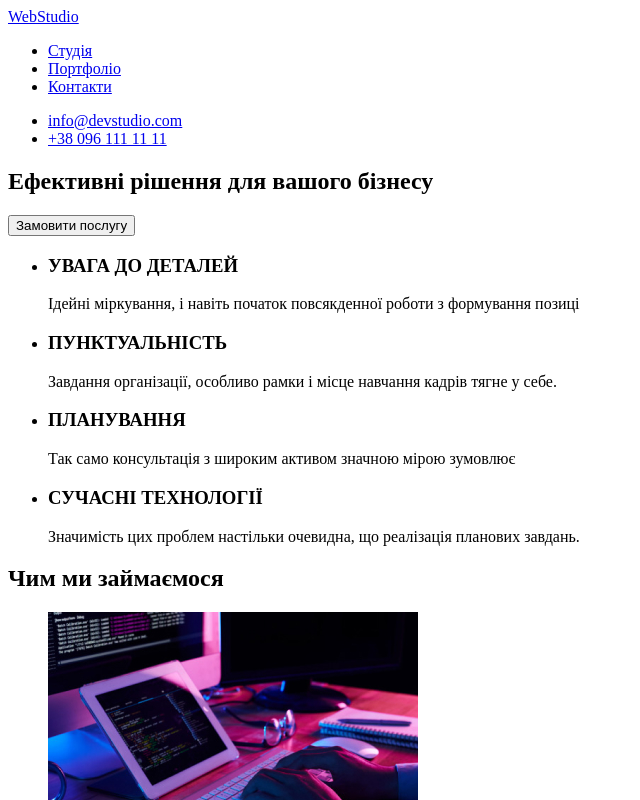
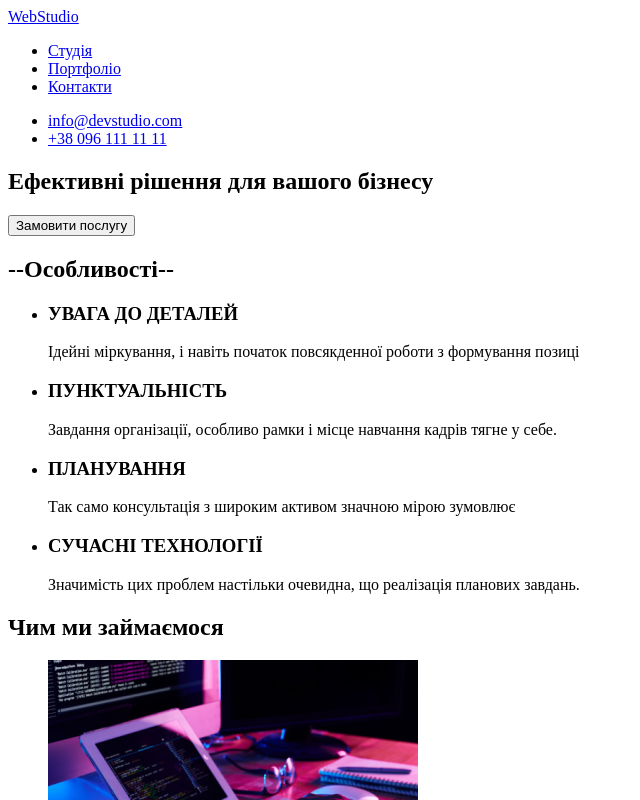
Before and after one commit to abeduhin/goit-markup-hw-01, a plain HTML site: page index.html in a window 1280 px wide. Shown: the top 800 px of the page, without its empty margins (0-640 px from the left). Drawn offline with Linux system fonts and the light colour scheme.

Commit message:
goit-markup-hw-01
Виправленне ДЗ#1

```diff
--- a/index.html
+++ b/index.html
@@ -35,6 +35,7 @@
         </section>
         <!--Особливості-->
         <section>
+            <h2>--Особливості--</h2>
         <ul>
 
             <li>
@@ -105,16 +106,18 @@
     <!--Підвал-->
     <footer>
         <a href="#">WebStudio</a>
+        <address>
         <ul>
             <li>
-                <address>
+
                     <a href="https://www.google.com/maps/d/u/0/viewer?mid=10uSM3H-mIU3GznYo2szRIEphczw&hl=en_US&ll=50.427327000000055%2C30.538092&z=17" target="_blank"  rel="noopener noreferrer">м. Київ, пр-т Лесі Українки, 26</a>
-                </address>
+
             </li>
 
             <li><a href="mailto:info@devstudio.com">info@devstudio.com</a></li>
             <li><a href ="tel:+380961111111">+38 096 111 11 11</a></li>
         </ul>
+    </address>
 
     </footer>
 
```
